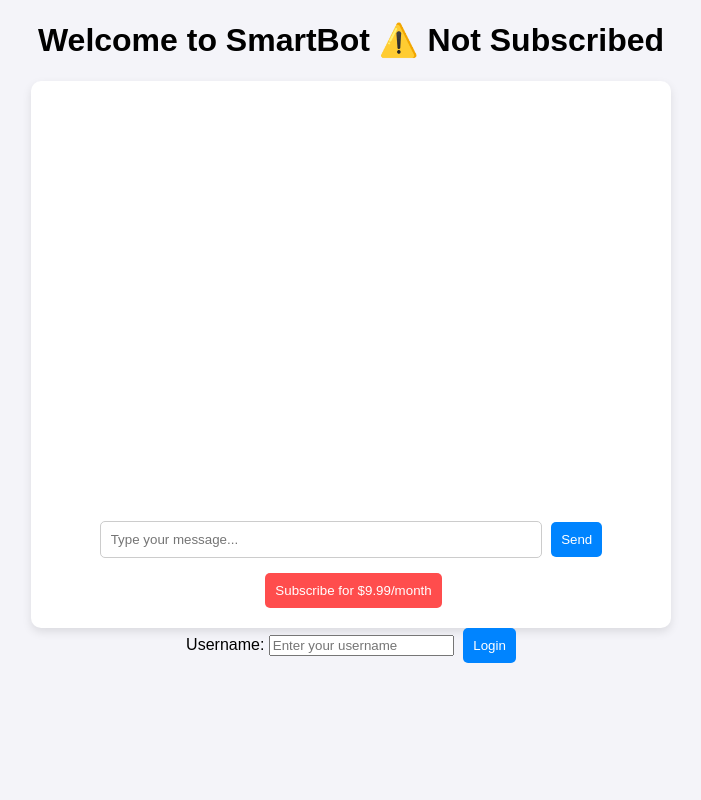
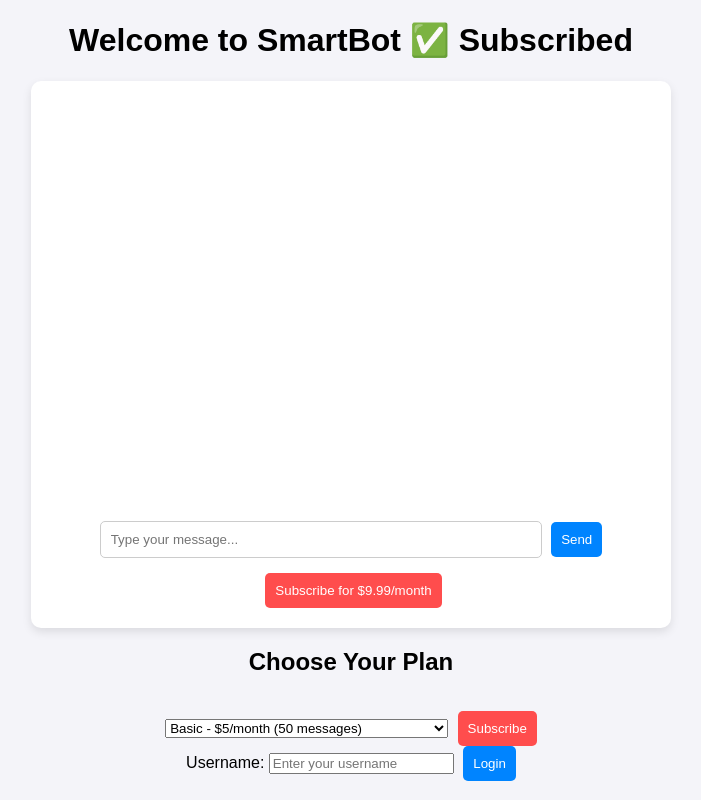
Before and after one commit to daikstar/my-chatbot2, a Flask app: template templates/index.html in a window 1280 px wide. Shown: the whole page, without its empty margins (289-990 px from the left). Run offline with Flask 3, Linux system fonts and the light colour scheme; the template is opened without the code that fills it, so the values that code supplies are empty; some libraries are stand-ins or nearby versions.

Commit message:
Added multiple subscription plans

```diff
--- a/app.py
+++ b/app.py
@@ -55,20 +55,34 @@
 @app.route("/create-checkout-session", methods=["POST"])
 def create_checkout_session():
     try:
+        data = request.json  # Get data from frontend
+        plan = data.get("plan")  # Retrieve selected plan
+
+        # Stripe Price IDs (Replace these with your actual IDs)
+        price_ids = {
+            "basic": "price_1R1KpBFQW2MgVpygh8S4eJwv",    # Replace with your Basic plan price ID
+            "pro": "price_1R1KpRFQW2MgVpygyxxQNohs",      # Replace with your Pro plan price ID
+            "premium": "price_1R1KpgFQW2MgVpyg9okwRgqk"   # Replace with your Premium plan price ID
+        }
+
+        if plan not in price_ids:
+            return jsonify({"error": "Invalid plan selected."}), 400
+
         session = stripe.checkout.Session.create(
             payment_method_types=["card"],
             line_items=[{
-                "price": STRIPE_PRICE_ID,  # Use your actual Stripe Price ID
+                "price": price_ids[plan],  # Use selected plan's price ID
                 "quantity": 1
             }],
             mode="subscription",
             success_url="https://my-chatbot2-ncek.onrender.com/success",
             cancel_url="https://my-chatbot2-ncek.onrender.com/cancel"
         )
-        print("✅ Stripe session created:", session.id)  # Debugging
+
         return jsonify({"id": session.id})
+
     except Exception as e:
-        print("Stripe Error:", str(e))  # Debugging print
+        print("❌ Stripe Error:", str(e))  # Debugging
         return jsonify({"error": str(e)}), 500
 
 @app.route("/success")
--- a/templates/index.html
+++ b/templates/index.html
@@ -111,6 +111,42 @@
         checkSubscription();
     </script>
 
+    <h2>Choose Your Plan</h2>
+    <select id="plan-select">
+        <option value="basic">Basic - $5/month (50 messages)</option>
+        <option value="pro">Pro - $10/month (200 messages)</option>
+        <option value="premium">Premium - $20/month (Unlimited messages)</option>
+    </select>
+    <button id="subscribe-button">Subscribe</button>
+
+    <script>
+        document.getElementById("subscribe-button").addEventListener("click", async () => {
+            let selectedPlan = document.getElementById("plan-select").value;
+
+            try {
+                let response = await fetch("/create-checkout-session", {
+                    method: "POST",
+                    headers: { "Content-Type": "application/json" },
+                    body: JSON.stringify({ plan: selectedPlan })  // Send selected plan
+                });
+
+                let session = await response.json();
+
+                if (session.error) {
+                    alert("Error: " + session.error);
+                    return;
+                }
+
+                let stripe = Stripe("your-stripe-publishable-key-here");
+                stripe.redirectToCheckout({ sessionId: session.id });
+
+            } catch (error) {
+                console.error("Subscription Error:", error);
+                alert("Failed to connect to Stripe. Check console for details.");
+            }
+        });
+    </script>
+
     <div>
         <label for="username">Username:</label>
         <input type="text" id="username" placeholder="Enter your username">
```
